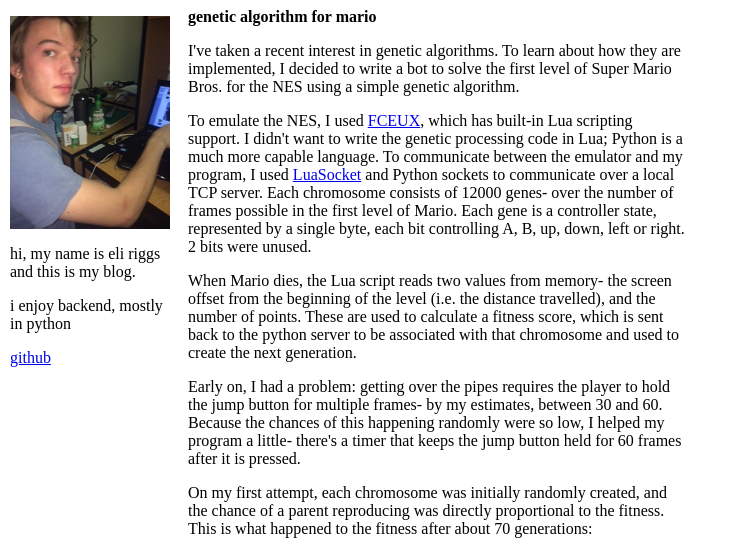
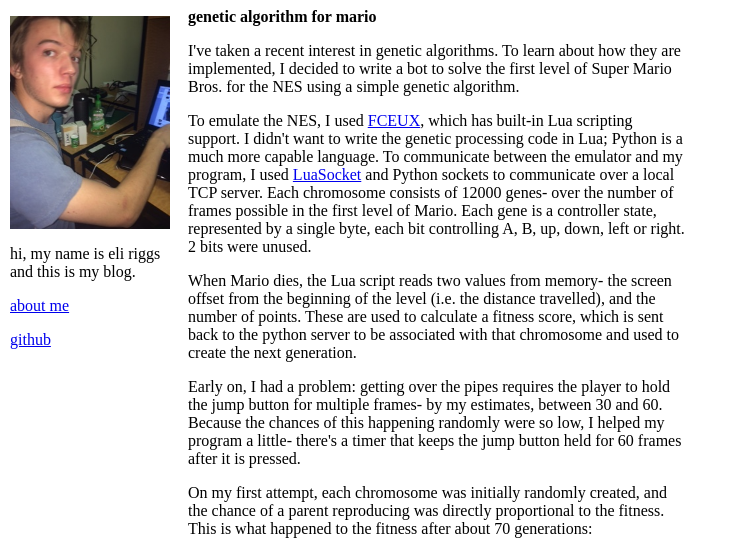
Before and after one commit to rjeli/website, a Flask app: page / in a window 1280 px wide. Shown: the top 555 px of the page, without its empty margins (0-735 px from the left). Run offline with Flask 2, Linux system fonts and the light colour scheme; some libraries are stand-ins or nearby versions.

Commit message:
added about page

```diff
--- a/server.py
+++ b/server.py
@@ -20,6 +20,10 @@ def index():
     return render_template('index.html',
                             posts=posts)
 
+@app.route('/about')
+def about():
+    return render_template('about.html')
+
 @app.route('/static/<filename>')
 def css(filename):
     return app.send_static_file(filename)
--- /dev/null
+++ b/templates/about.html
@@ -0,0 +1,4 @@
+{% extends "index.html" %}
+{% block content %}
+i am a gr8 programmer
+{% endblock %}
--- a/templates/index.html
+++ b/templates/index.html
@@ -11,9 +11,10 @@
 	<div class="sidebar">
 		<p><img src="static/me.jpeg"></p>
 		<p>hi, my name is eli riggs and this is my blog.</p>
-		<p>i enjoy backend, mostly in python</p>
+		<p><a href="about">about me</a></p>
 		<p><a href="http://www.github.com/eliriggs">github</a></p>
 	</div>
+	{% block content %}
 	<div class="posts">
 
 {% for post in posts %}
@@ -22,5 +23,6 @@
 {% endfor %}
 
 	</div>
+	{% endblock %}
 </body>
 </html>
```
Also changed, not shown: 1 other file.
